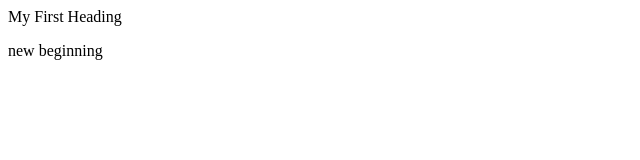
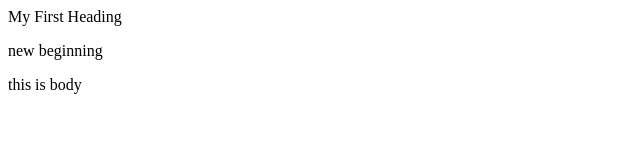
Before and after one commit to PrasadChiluka/test, a plain HTML site: page index.html in a window 1280 px wide. Shown: the whole page, without its empty margins (0-640 px from the left). Drawn offline with Linux system fonts and the light colour scheme.

Commit message:
Update index.html

```diff
--- a/index.html
+++ b/index.html
@@ -2,6 +2,7 @@
 <head>
   My First Heading
   <p> new beginning</p>
+  <body>this is body</body>
 </head>
 
 </html>
```
